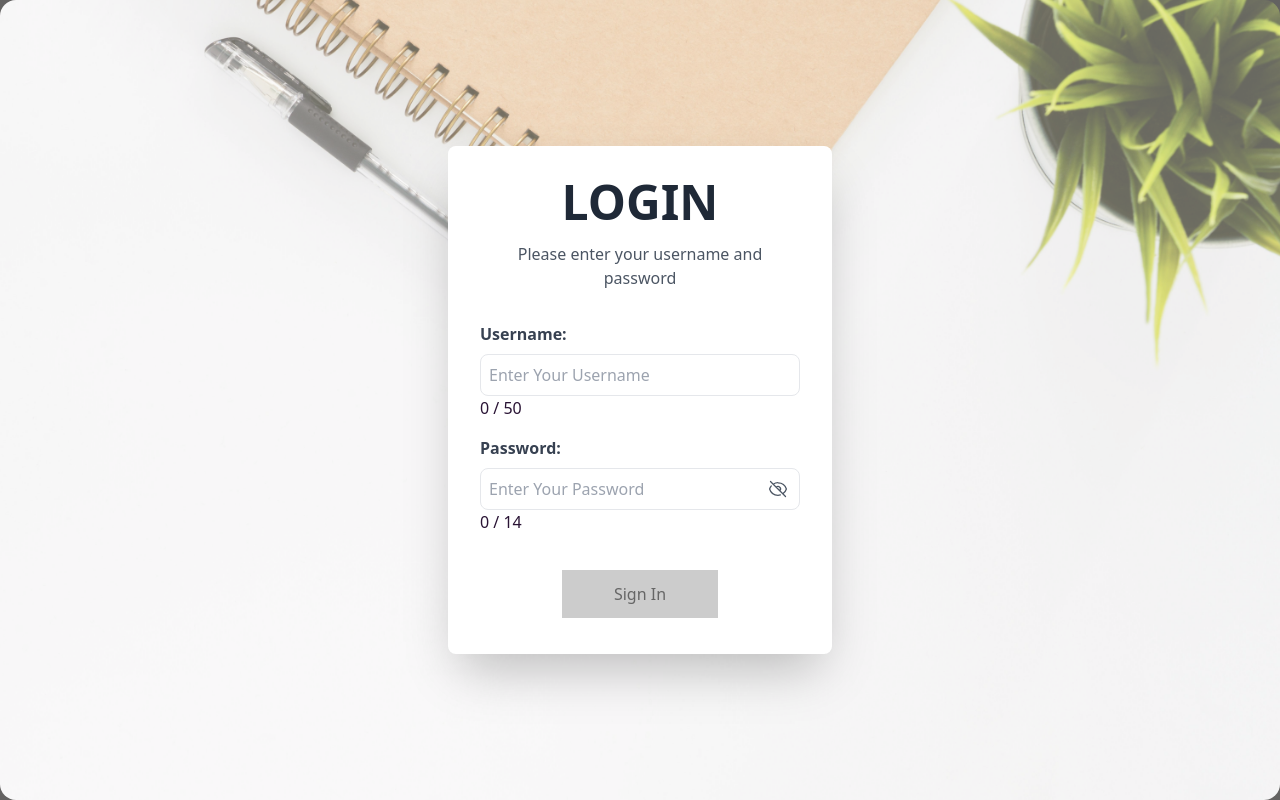
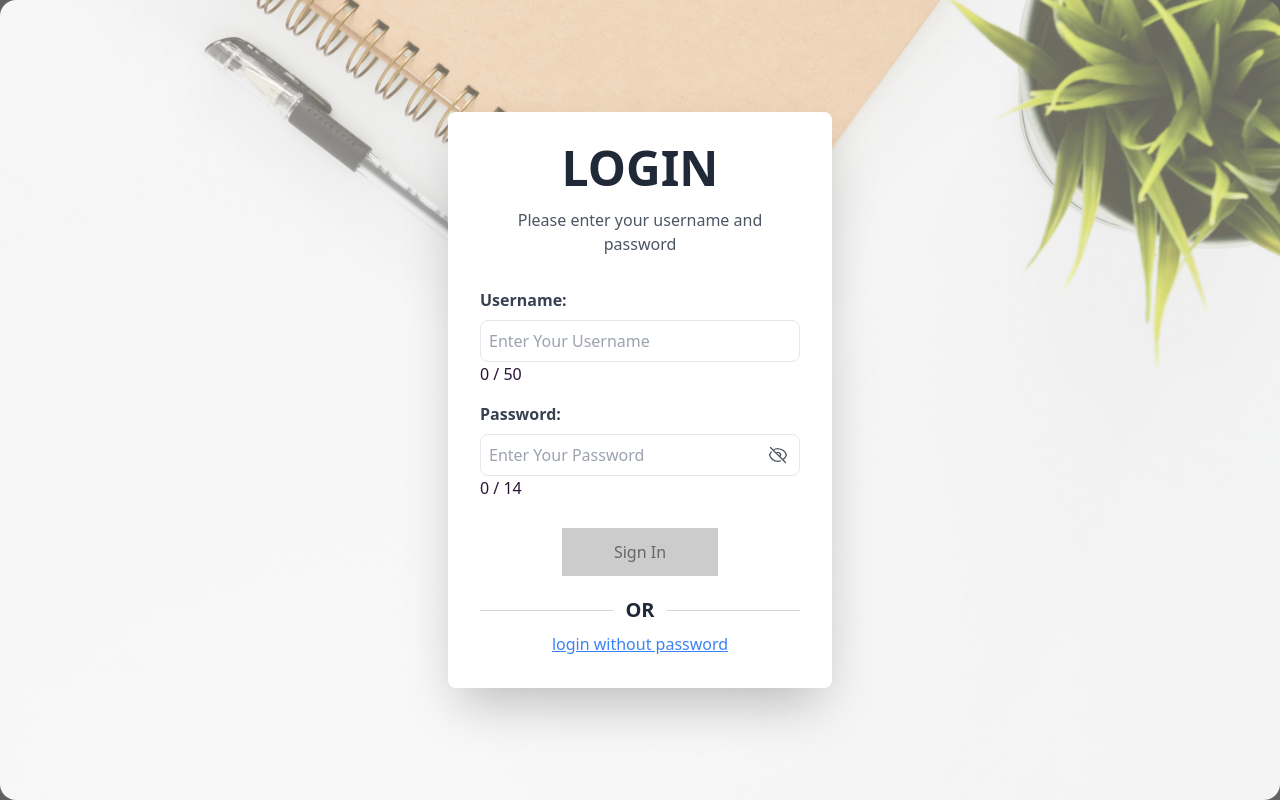
Before and after one commit to Tako-C/INT222-NW3-PROJECT-FRONTEND, a Vue app: page /login in a window 1280 px wide. Built offline with nearby package versions, Linux system fonts and the light colour scheme.

Commit message:
fix remove collab

```diff
--- a/src/components/boards/boardCollab.vue
+++ b/src/components/boards/boardCollab.vue
@@ -41,7 +41,11 @@ function checkPublicCollab(resultAllBoard) {
 }
 
 function checkOwner() {
-  const foundBoard = Store.boards?.find((board) => board.boardId === boardId.value) || Store.collaborate?.find((board) => board.boardId === boardId.value)
+    const boardsArray = Array.isArray(Store.boards) ? Store.boards : [];
+    const collaborateArray = Array.isArray(Store.collaborate) ? Store.collaborate : [];
+
+    const foundBoard = boardsArray.find((board) => board.boardId === boardId.value)
+                   || collaborateArray.find((board) => board.boardId === boardId.value);
 //   console.log(Store.boards)
 
   if (foundBoard) {
@@ -60,7 +64,7 @@ async function fetchData() {
         console.log(resultColab);
 
         Store.collaborate = resultColab.collaborators
-        Store.boards = resBoards.boards
+        Store.boards = [...resBoards.boards]
         Store.statuses = resStatuses
         // console.log(resultAllBoard)
         // console.log(Store.statuses)
@@ -262,10 +266,10 @@ async function removeCollabUser() {
             }
             closeNotificationModal()
         } else {
-                collabBoard.status === 403
+                if(collabBoard.status === 403) {
                 Store.errorPage403 = true
                 errorPermition()
-
+            }
 
             closeNotificationModal()
         }
--- a/src/components/login.vue
+++ b/src/components/login.vue
@@ -124,7 +124,7 @@ watch([usernameCount, passwordCount], ([username, password]) => {
           </span>
         </div>
       </div>
-      <div class="text-center mt-8">
+      <div class="text-center mt-6">
         <button
           @click="usernameAndpasswordCheck()"
           :disabled="!up_check"
@@ -139,6 +139,14 @@ watch([usernameCount, passwordCount], ([username, password]) => {
         >
           Sign In
         </button>
+      </div>
+      <div class="flex items-center mt-4">
+        <div class="border-t  border-gray-300 flex-grow"></div>
+        <div class="px-3 text-gray-800 font-bold text-xl">OR</div>
+        <div class="border-t border-gray-300 flex-grow"></div>
+      </div>
+      <div class="flex justify-center mt-2 underline text-blue-500 cursor-pointer" @click="switchToTaskBoard()">
+        <p>login without password</p>
       </div>
     </div>
   </div>
```
